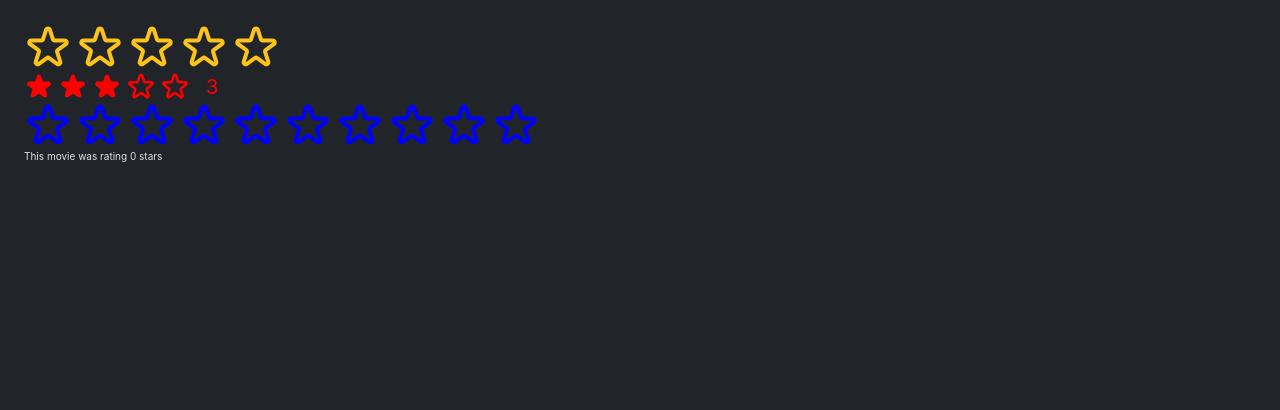
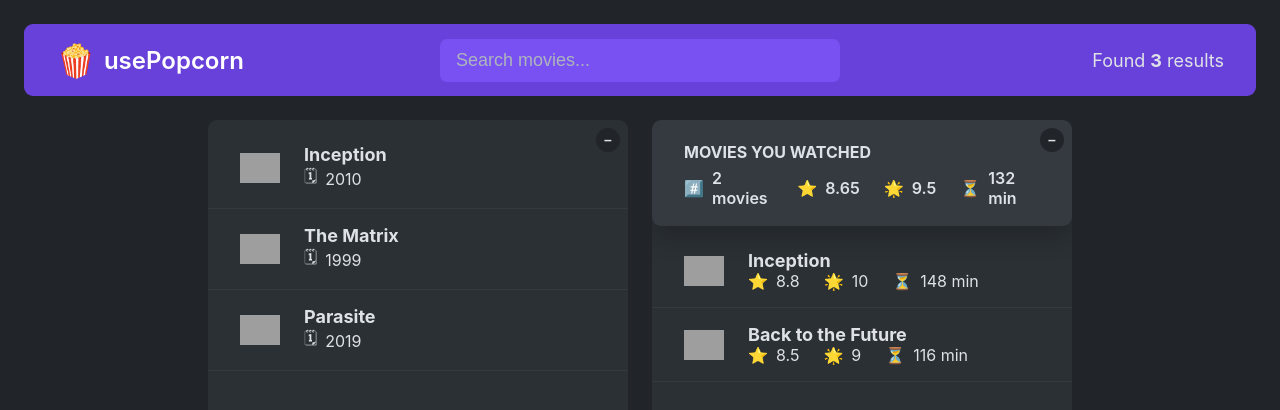
Before and after one commit to iamsabitak/usePopcorn-05, a React (Create React App) app: page / in a window 1280 px wide. Shown: the top 410 px of the page. Built offline with nearby package versions, Linux system fonts and the light colour scheme; grey boxes are pictures that could not be loaded.

Commit message:
new component implemneted

```diff
--- a/src/index.js
+++ b/src/index.js
@@ -1,27 +1,19 @@
-import React, { useState } from "react";
+import React from "react";
 import ReactDOM from "react-dom/client";
 import "./index.css";
-// import App from './App';
-import StarRating from "./StarRating";
+import App from './App';
+// import StarRating from "./StarRating";
 
-function Test() {
-  const [movieRating, setMovieRating] = useState(0);
-  return (
-    <div>
-      <StarRating color="blue" maxRating={10} onSetRating={setMovieRating}/>
-      <p>This movie was rating {movieRating} stars</p>
-    </div>
-  );
-}
 const root = ReactDOM.createRoot(document.getElementById("root"));
 root.render(
   <React.StrictMode>
-    {/* <App /> */}
-    <StarRating
+    <App />
+    {/* <StarRating
       maxRating={5}
       messages={["Terrible", "Bad", "Okay", "Good", "Amazing"]}
     />
     <StarRating size={30} color="red" className="test" defaultRating={3} />
-    <Test />
+     */}
+
   </React.StrictMode>
 );
```
